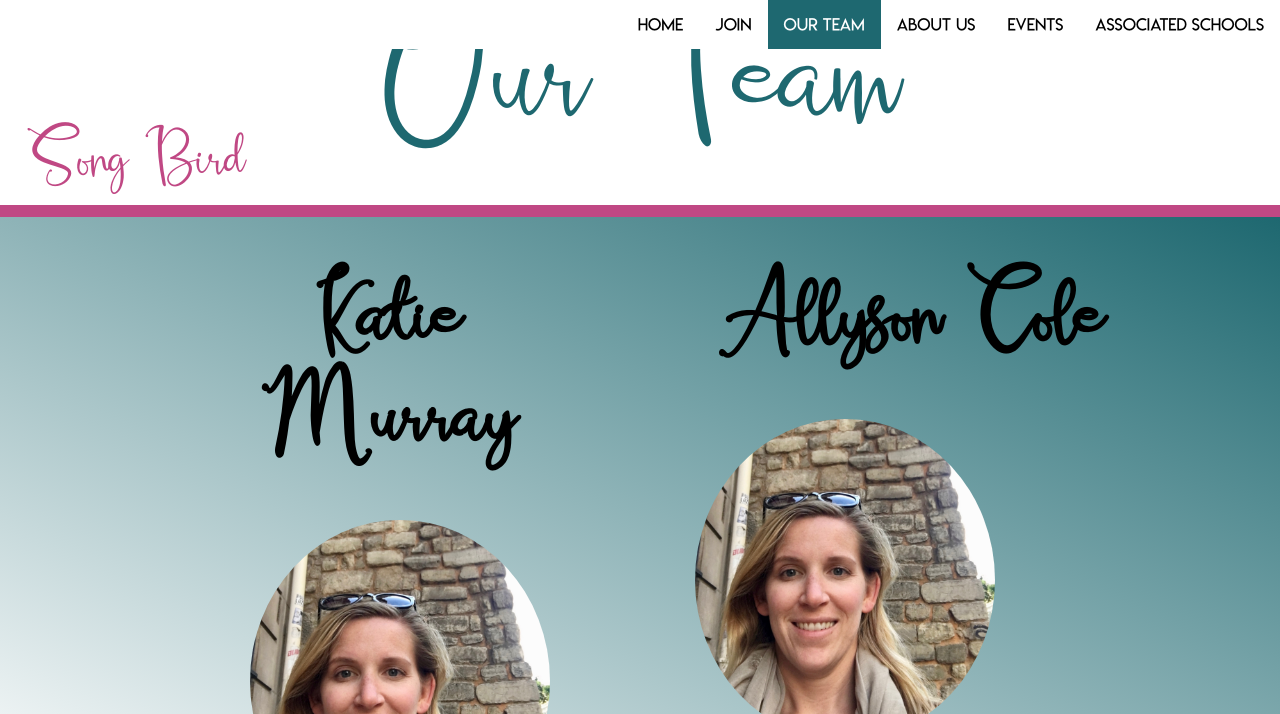
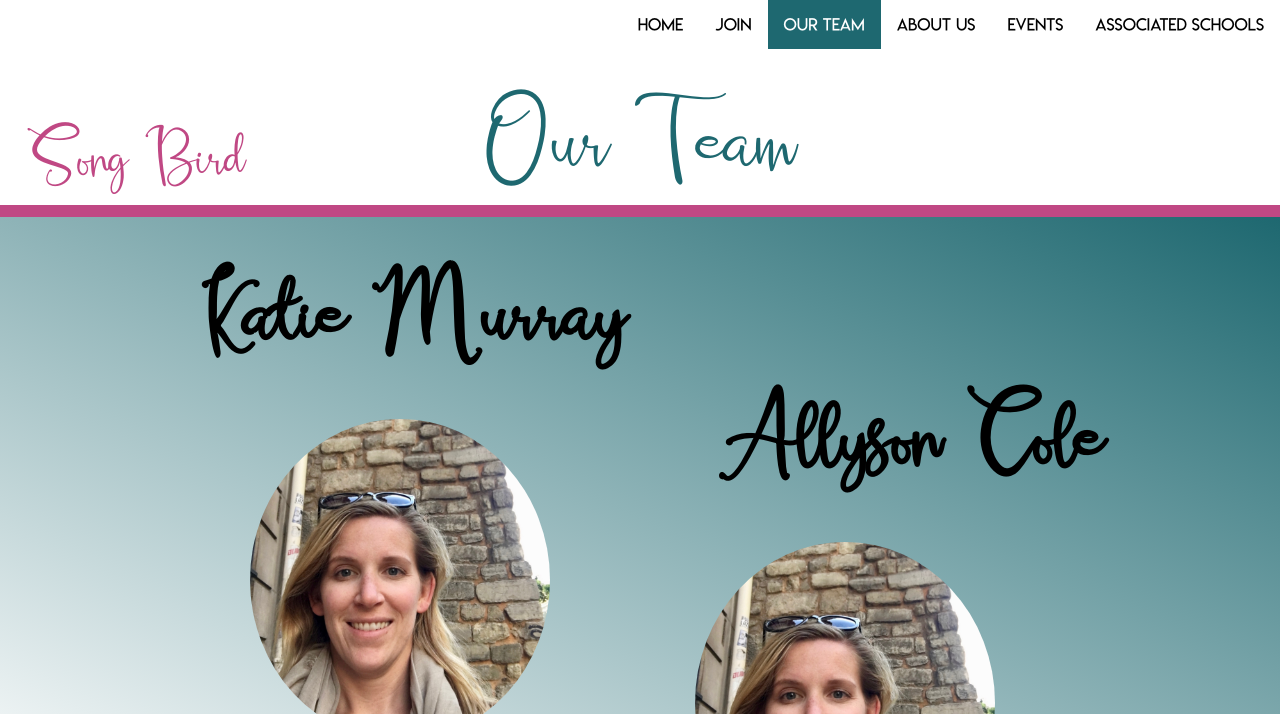
Before and after one commit to kmurraygit/Song-Bird, a website: page public/ourteam.html in a window 1280 px wide. Shown: the top 714 px of the page. Drawn offline with nearby package versions, Linux system fonts and the light colour scheme.

Commit message:
Update style.css

```diff
--- a/public/style.css
+++ b/public/style.css
@@ -151,7 +151,7 @@ form {
     margin-left: 50px;
 }
 .left {
-    width: 600px;
+    width: 650px;
     background-color: transparent;
     height:123px;
     float:left;
@@ -236,8 +236,8 @@ form {
     font-family: RushellFree;
     text-align: center;
     color: #1E6870 ;
-    font-size: 500%;
-    margin-top: -200px;
+    font-size: 300%;
+    margin-top: -100px;
 }
 .primarybutton {
 
```
